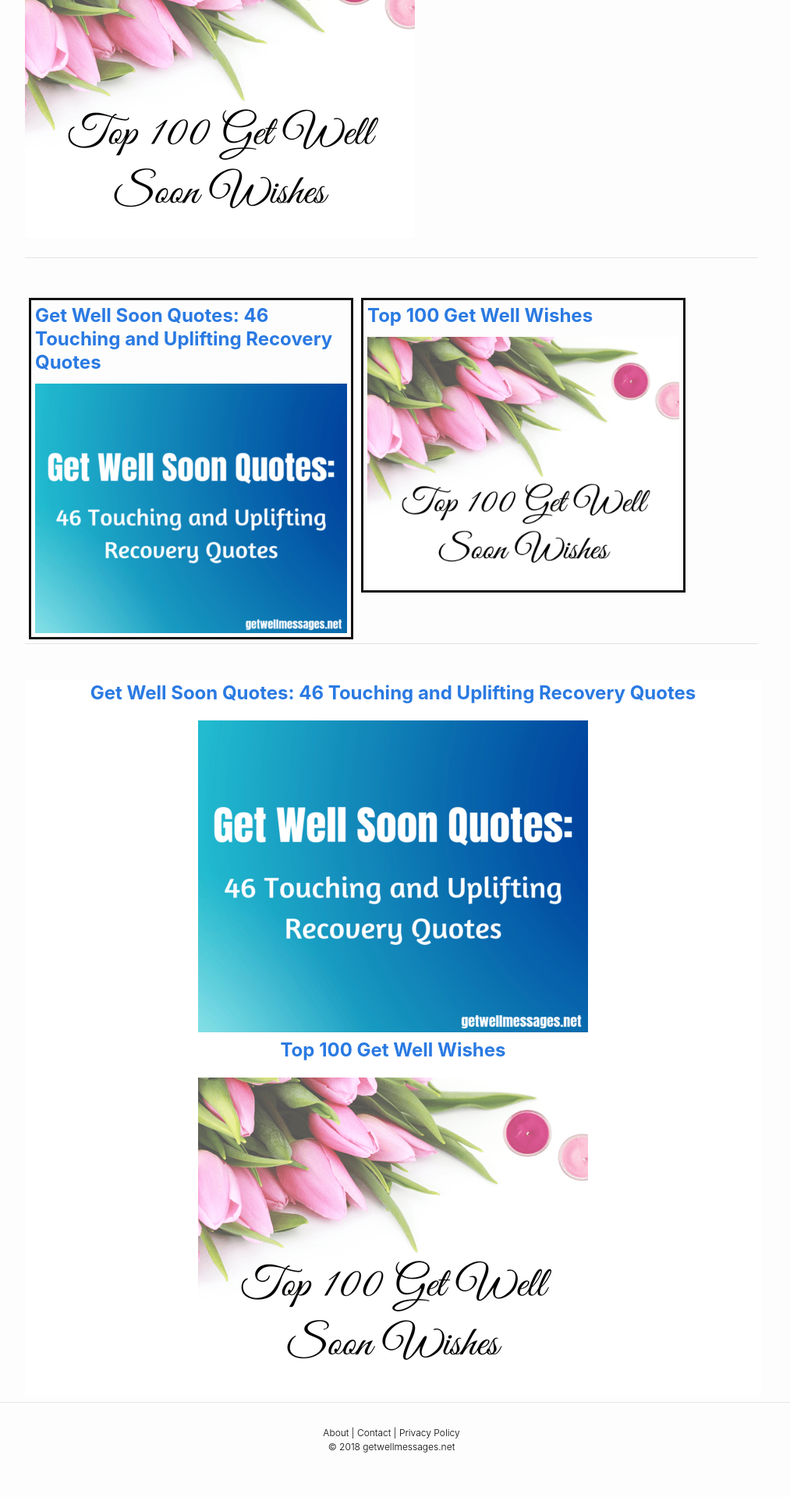
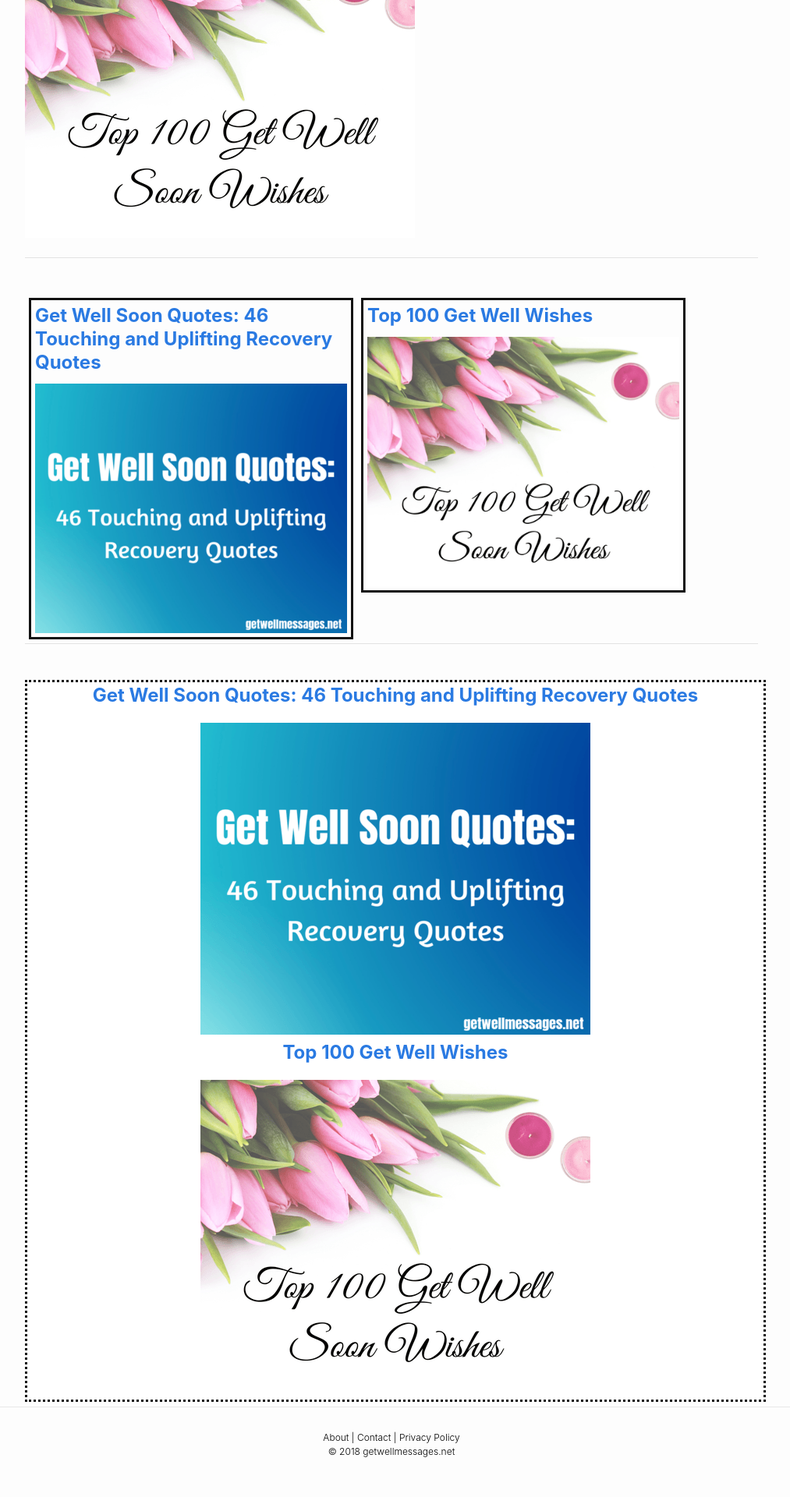
Before and after one commit to andyml123/andyml123.github.io, a Jekyll site: the page built from imagetest.md, in a window 1280 px wide. Shown: the part 3349-5269 px from the top of the page at 78% size, without its empty margins (138-1151 px from the left). Built offline with Jekyll 4.4.1, drawn with Linux system fonts in a browser that asks for light colours.

Commit message:
Update _layout.scss

```diff
--- a/_sass/_layout.scss
+++ b/_sass/_layout.scss
@@ -543,6 +543,7 @@ background-color: #fff;
 width: 100%;
 margin: 6px auto; padding: 2px;
 text-align: center;
+border-style:dotted;
 }
 
 .jumbo img {
```
